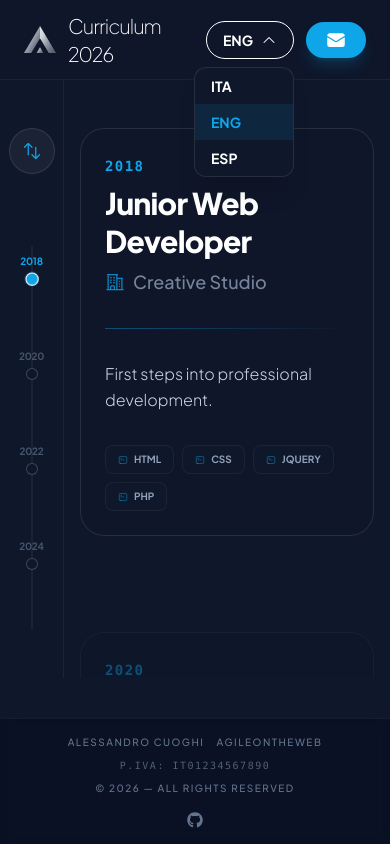
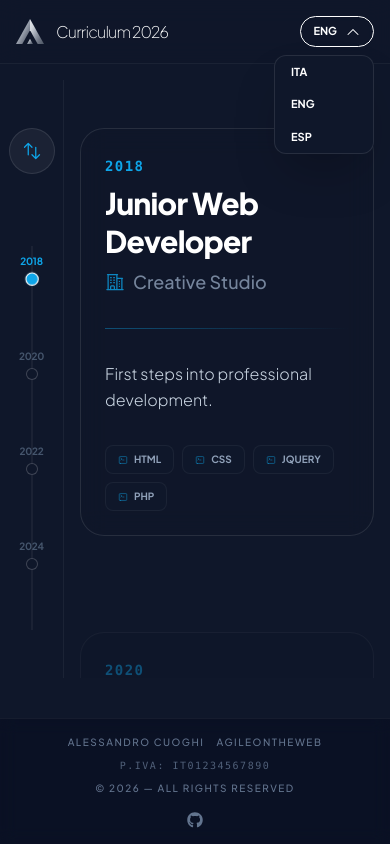
Before and after one commit to agileontheweb/curriculum-react, a React (Vite) app: page / in a window 390 px wide. Both pictures are taken after a click on the button "ENG". Built offline with nearby package versions, Linux system fonts and the light colour scheme.

Commit message:
Fix navbar style responsive

```diff
--- a/src/components/Navbar.jsx
+++ b/src/components/Navbar.jsx
@@ -63,52 +63,37 @@ export default function Navbar() {
     <nav className="navbar">
       <div className="navbar-container">
         <div className="navbar-content">
-          <div className="navbar-brand">
+
+          <div className="navbar-brand flex items-center">
             <img src={logo} alt="Logo AgileOnTheWeb" className="navbar-logo" />
             <span className="navbar-title">
               <span ref={textRef}></span>
             </span>
           </div>
+
           <div className="navbar-actions">
-            {/* Dropdown Lingua */}
             <div className="language-dropdown">
               <button
                 className="language-trigger"
                 onClick={() => setIsLangOpen(!isLangOpen)}
               >
-                {/* Mostra la label corretta in base alla lingua attiva in i18n */}
                 <span>{langLabels[currentLang] || 'ITA'}</span>
                 <HiChevronDown className={`w-4 h-4 transition-transform duration-300 ${isLangOpen ? 'rotate-180' : ''}`} />
               </button>
 
               {isLangOpen && (
                 <div className="language-menu">
-                  <button
-                    className={`language-option ${currentLang === 'it' ? 'active' : ''}`}
-                    onClick={() => handleLangSelect('it')}
-                  >
-                    ITA
-                  </button>
-                  <button
-                    className={`language-option ${currentLang === 'en' ? 'active' : ''}`}
-                    onClick={() => handleLangSelect('en')}
-                  >
-                    ENG
-                  </button>
-                  <button
-                    className={`language-option ${currentLang === 'es' ? 'active' : ''}`}
-                    onClick={() => handleLangSelect('es')}
-                  >
-                    ESP
-                  </button>
+                  <button className="language-option" onClick={() => handleLangSelect('it')}>ITA</button>
+                  <button className="language-option" onClick={() => handleLangSelect('en')}>ENG</button>
+                  <button className="language-option" onClick={() => handleLangSelect('es')}>ESP</button>
                 </div>
               )}
             </div>
-
-            <button className="navbar-cta">
+            <button className="navbar-cta hidden md:flex">
               <HiEnvelope className="w-5 h-5" />
             </button>
           </div>
+
         </div>
       </div>
     </nav>
--- a/src/styles/navbar.css
+++ b/src/styles/navbar.css
@@ -1,26 +1,26 @@
 @layer components {
   .navbar-container {
-    @apply fixed top-0 left-0 w-full z-50 h-20 border-b border-white/5 bg-agile-navy/80 backdrop-blur-md flex items-center;
+    @apply fixed top-0 left-0 w-full z-50 h-16 md:h-20 border-b border-white/5 bg-agile-navy/80 backdrop-blur-md flex items-center;
   }
 
   .navbar-content {
-    @apply w-full max-w-7xl mx-auto px-6 flex justify-between items-center;
+    @apply w-full max-w-7xl mx-auto px-4 md:px-6 flex justify-between items-center gap-2;
   }
 
   .navbar-brand {
-    @apply flex items-center gap-3 cursor-pointer;
+    @apply items-center gap-3 cursor-pointer;
   }
 
   .navbar-logo {
-    @apply w-8 h-8 md:w-10 md:h-10 object-contain;
+    @apply w-7 h-7 md:w-10 md:h-10 object-contain;
   }
 
   .navbar-title {
-    @apply text-xl font-thin tracking-tighter text-white;
+    @apply text-base md:text-xl font-thin tracking-tighter text-white whitespace-nowrap;
   }
 
   .navbar-actions {
-    @apply flex items-center gap-3;
+    @apply flex items-center gap-3 justify-end;
   }
 
   .navbar-cta {
@@ -28,30 +28,27 @@
            transition-all duration-300 shadow-lg shadow-agile-sky/20 active:scale-95;
   }
 
-  /* Language Dropdown */
   .language-dropdown {
     @apply relative;
   }
 
   .language-trigger {
-    @apply flex items-center gap-2 border border-white rounded-full px-4 py-2
+    @apply flex items-center gap-2 border border-white rounded-full px-3 md:px-4 py-1.5 md:py-2
            bg-transparent hover:bg-white text-white hover:text-agile-navy
-           transition-all duration-300 active:scale-95 text-sm font-bold;
+           transition-all duration-300 active:scale-95 text-[11px] md:text-sm font-bold uppercase;
   }
 
   .language-menu {
     @apply absolute top-full mt-2 right-0 bg-agile-navy border border-white/10
-           rounded-xl overflow-hidden shadow-xl min-w-[100px];
+           rounded-xl overflow-hidden shadow-2xl min-w-[100px] z-[60];
   }
 
   .language-option {
-    @apply w-full px-4 py-2 text-sm font-bold text-white hover:bg-agile-sky/20
-           transition-colors text-left;
+    @apply w-full px-4 py-2 text-[11px] md:text-sm font-bold text-white hover:bg-agile-sky/20
+           transition-colors text-left uppercase;
   }
 
   .language-option.active {
     @apply bg-agile-sky/10 text-agile-sky;
   }
-
-
 }
```
